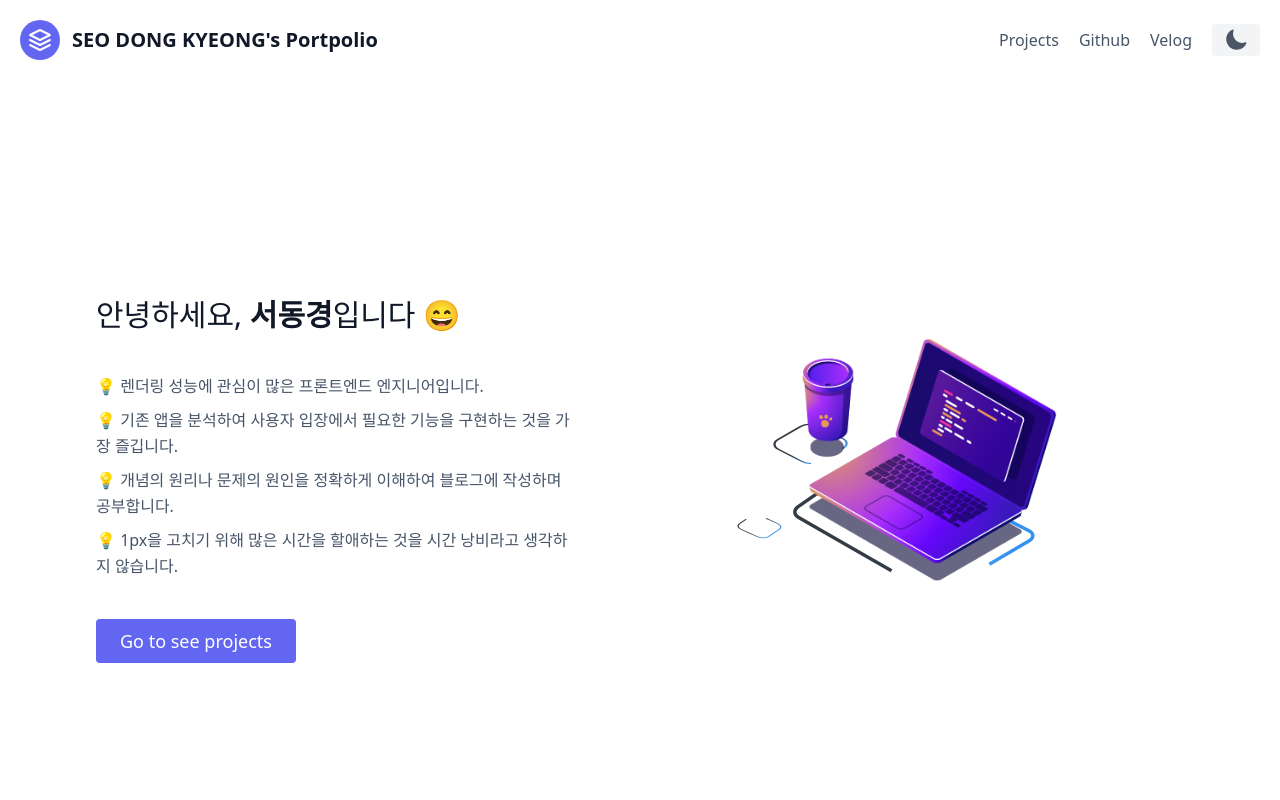
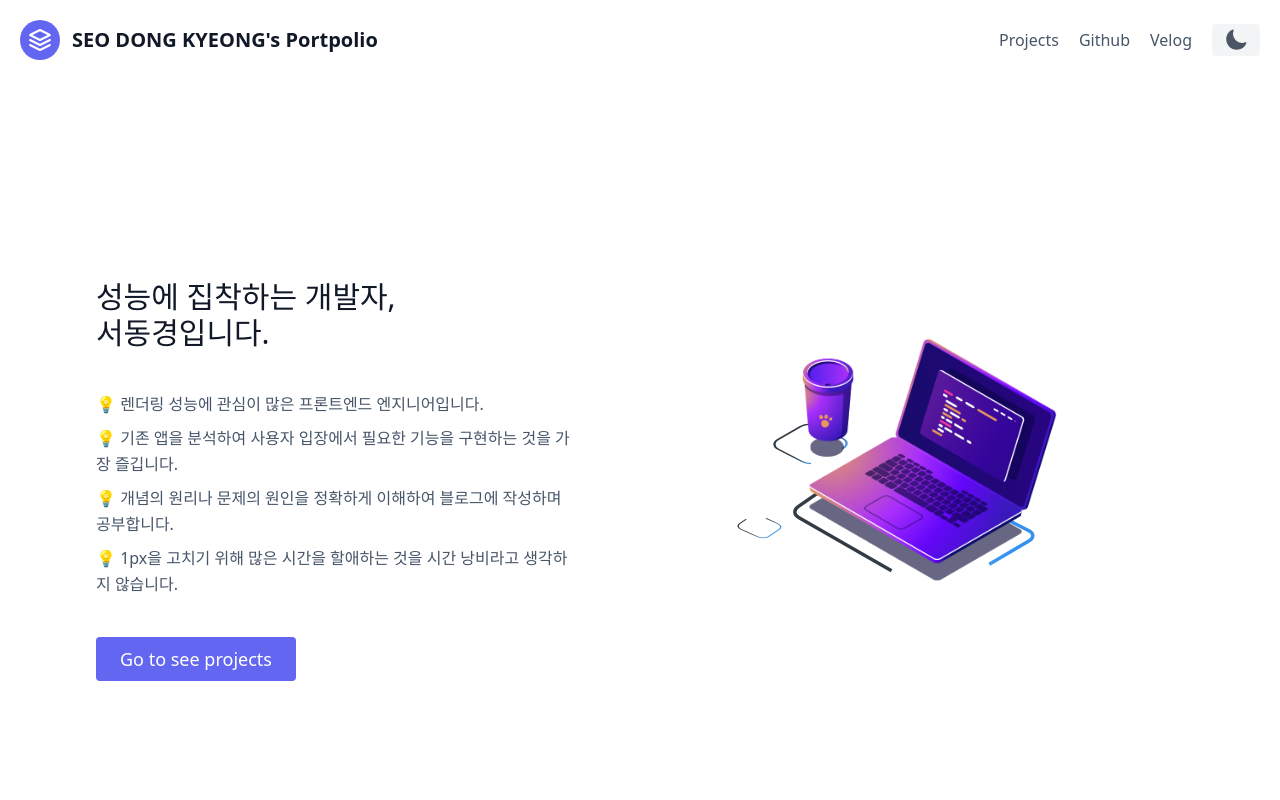
Before and after one commit to ehhdrud/next-portpolio, a Next.js app: page / in a window 1280 px wide. Shown: the top 800 px of the page. Built offline with nearby package versions, Linux system fonts and the light colour scheme.

Commit message:
본문 개선

```diff
--- a/app/components/home/Hero.js
+++ b/app/components/home/Hero.js
@@ -7,7 +7,9 @@ export default function Home() {
             <div className="container mx-auto flex lg:px-5 xl:px-24 py-24 md:flex-row flex-col items-center">
                 <div className="lg:flex-grow md:w-1/2 lg:pr-24 md:pr-16 flex flex-col md:items-start md:text-left mb-16 md:mb-0 items-center text-center">
                     <h1 className="title-font sm:text-3xl text-2xl mb-10 font-medium text-gray-900">
-                        안녕하세요, <strong>서동경</strong>입니다 😄
+                        성능에 집착하는 개발자,&nbsp;
+                        <br className="hidden lg:inline-block" />
+                        서동경입니다.
                     </h1>
                     <div className="mb-8 leading-relaxed text-m">
                         <p className="mb-2 text-slate-600 dark:text-slate-400">
```
